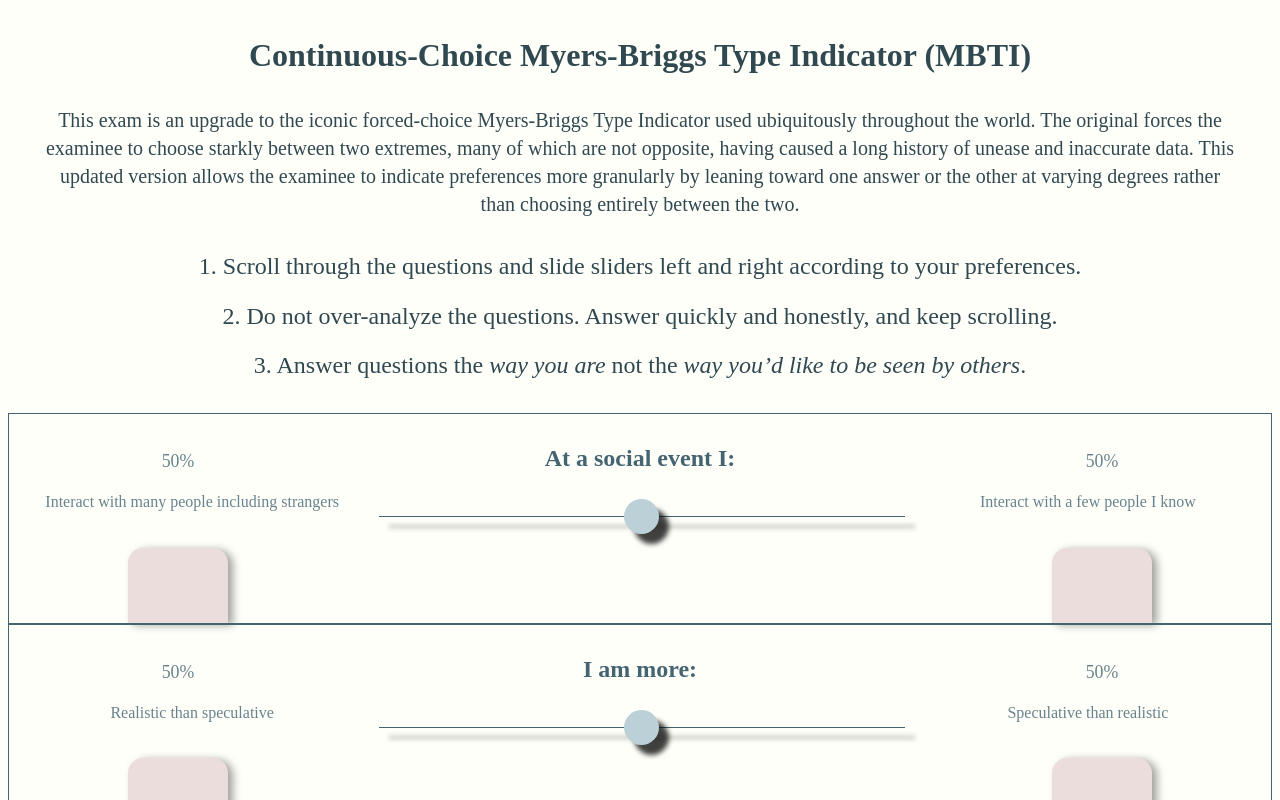
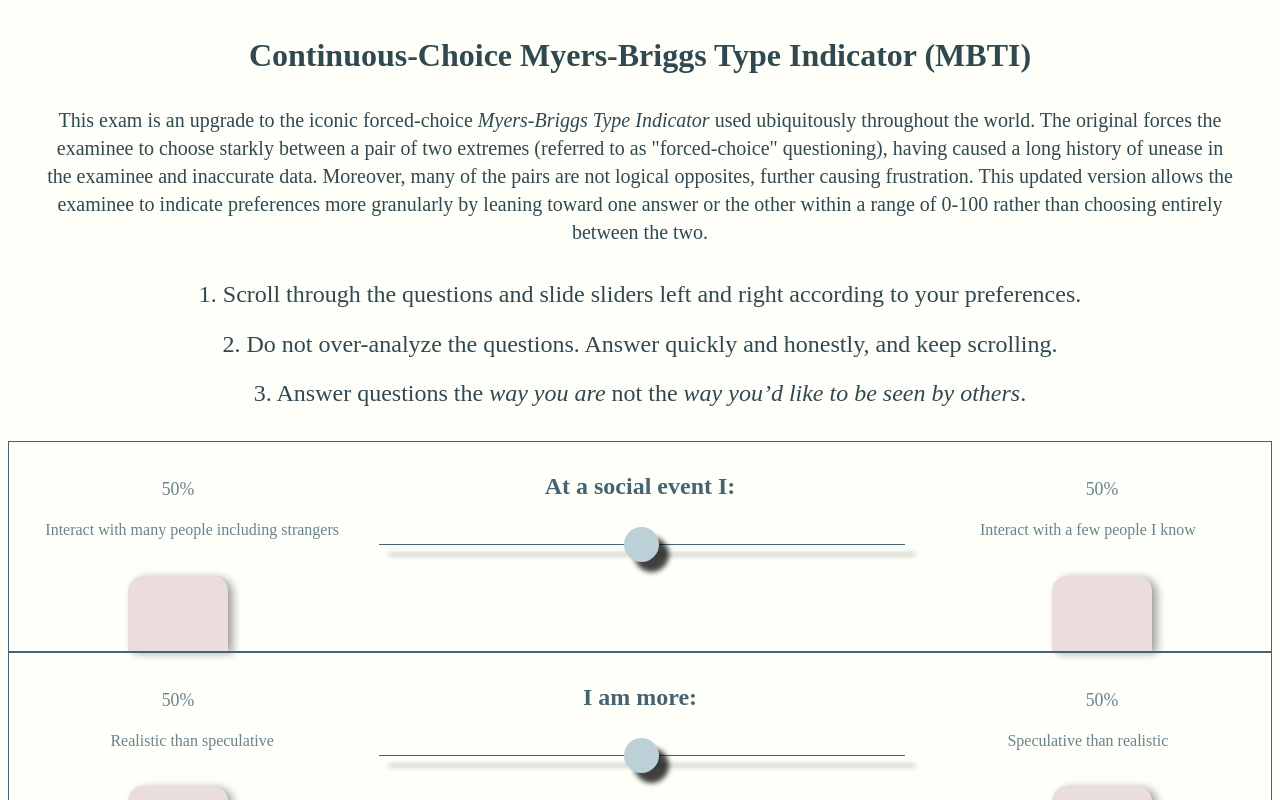
Before and after one commit to dvho/MBTI-web-app, a React (Create React App) app: page / in a window 1280 px wide. Shown: the top 800 px of the page. Built offline with nearby package versions, Linux system fonts and the light colour scheme.

Commit message:
Update Intro and README

```diff
--- a/src/components/IntroComponent.js
+++ b/src/components/IntroComponent.js
@@ -4,7 +4,7 @@
     return(
         <div>
             <h1 className='app-title'>Continuous-Choice Myers-Briggs Type Indicator (MBTI)</h1>
-            <p className='app-intro'>This exam is an upgrade to the iconic forced-choice Myers-Briggs Type Indicator used ubiquitously throughout the world. The original forces the examinee to choose starkly between two extremes, many of which are not opposite, having caused a long history of unease and inaccurate data. This updated version allows the examinee to indicate preferences more granularly by leaning toward one answer or the other at varying degrees rather than choosing entirely between the two.</p>
+            <p className='app-intro'>This exam is an upgrade to the iconic forced-choice <i>Myers-Briggs Type Indicator</i> used ubiquitously throughout the world. The original forces the examinee to choose starkly between a pair of two extremes (referred to as "forced-choice" questioning), having caused a long history of unease in the examinee and inaccurate data. Moreover, many of the pairs are not logical opposites, further causing frustration. This updated version allows the examinee to indicate preferences more granularly by leaning toward one answer or the other within a range of 0-100 rather than choosing entirely between the two.</p>
             <div className='app-directions'>
                 <p>1. Scroll through the questions and slide sliders left and right according to your preferences.</p>
                 <p>2. Do not over-analyze the questions. Answer quickly and honestly, and keep scrolling.</p>
```
Also changed, not shown: 9 other files (tests, documents, lock files or other folders).
